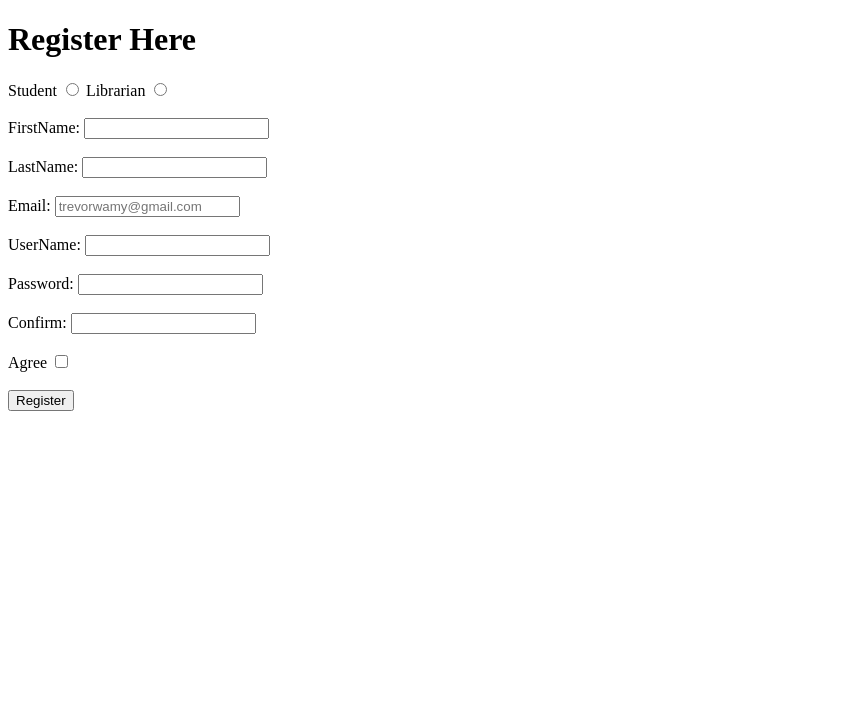
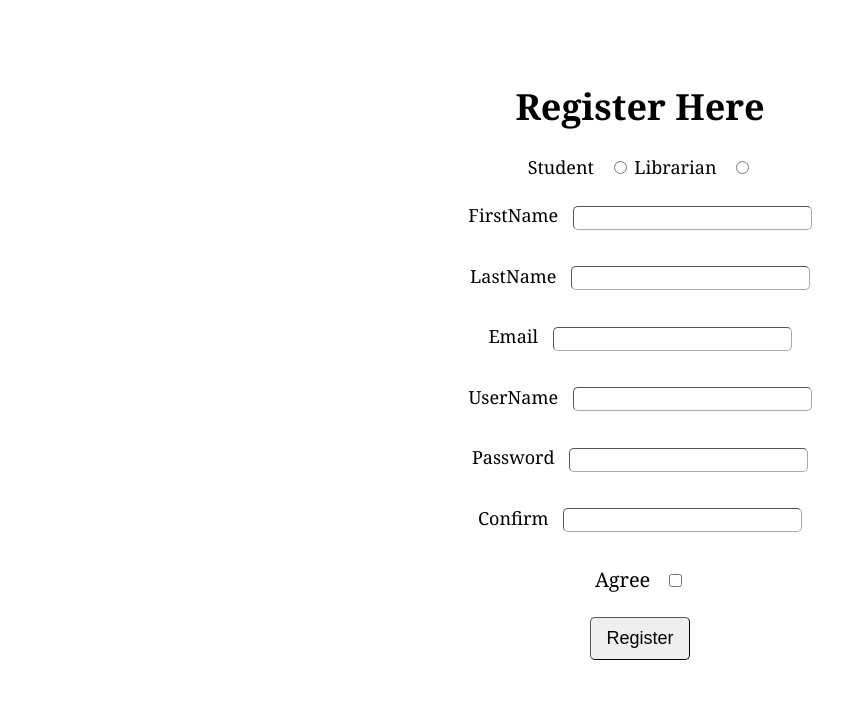
Before and after one commit to marthaserena/django, a Django app: page /myapp/ in a window 1280 px wide. Shown: the top 709 px of the page, without its empty margins (0-867 px from the left). Run offline with Django 4.2, Linux system fonts and the light colour scheme.

Commit message:
Some changes made to some files plus styling for the register page

```diff
--- /dev/null
+++ b/myapp/templates/myapp/register.css
@@ -0,0 +1,37 @@
+body {
+    text-align: center;
+    font-family: Georgia, 'Times New Roman', Times, serif;
+    font-size: large;
+}
+
+.form {
+    padding: 50px;
+}
+
+.item {
+    padding-bottom: 10px;
+}
+
+label {
+    padding-right: 10px;
+}
+
+.input-field {
+    width: 20%;
+    border-radius: 5px;
+    border-color: darkgrey;
+    height: 20px;
+    border-width: thin;
+}
+
+.agree {
+    font-size: 20px;
+}
+
+button {
+    padding: 10px;
+    width: 100px;
+    font-size: large;
+    border-radius: 5px;
+    border-width: thin;
+}
--- a/myapp/templates/myapp/register.html
+++ b/myapp/templates/myapp/register.html
@@ -4,33 +4,43 @@
     <meta charset="UTF-8">
     <meta http-equiv="X-UA-Compatible" content="IE=edge">
     <meta name="viewport" content="width=device-width, initial-scale=1.0">
+    <link rel="stylesheet" href="register.css">
     <title>Register Page</title>
 </head>
 <body>
-    <div>
+    <div class="form">
         <h1>Register Here</h1>
         <label for="student">Student</label>
         <input type="radio" id="student" name="account">
         <label for="librarian">Librarian</label>
         <input type="radio" id="librarian" name="account"><br><br>
-        <label for="first_name">FirstName:</label>
-        <input type="text" id="first_name" name="first_name"><br><br>
-        <label for="last_name">LastName:</label>
-        <input type="text" id="last_name" name="last_name"><br><br>
-        <label for="email">Email:</label>
-        <input type="email" id="email" name="email" placeholder="trevorwamy@gmail.com"><br><br>
-        <label for="user_name">UserName:</label>
-        <input type="text" id="user_name" name="user_name"><br><br>
-        <label for="password">Password:</label>
-        <input type="password" id="password" name="password" minlength="8" maxlength="12"><br><br>
-        <label for="password">Confirm:</label>
-        <input type="password" id="password" name="password" minlength="8" maxlength="12"><br><br>
-        <label for="agree">Agree</label>
+        <div class="item">
+            <label id="label" for="first_name">FirstName</label>
+            <input class="input-field" type="text" id="first_name" name="first_name"><br><br>
+        </div>
+        <div class="item">
+            <label id="label" for="last_name">LastName</label>
+            <input class="input-field" type="text" id="last_name" name="last_name"><br><br>
+        </div>
+        <div class="item">
+            <label id="label" for="email">Email</label>
+            <input class="input-field" type="email" id="email" name="email"><br><br>
+        </div>
+        <div class="item">
+            <label id="label" for="user_name">UserName</label>
+            <input class="input-field" type="text" id="user_name" name="user_name"><br><br>
+        </div>
+        <div class="item">
+            <label id="label" for="password">Password</label>
+            <input class="input-field" type="password" id="password" name="password" minlength="8" maxlength="12"><br><br>
+        </div>
+        <div class="item">
+            <label id="label" for="password">Confirm</label>
+            <input class="input-field" type="password" id="password" name="password" minlength="8" maxlength="12"><br><br>
+        </div>
+        <label class="agree" id="label" for="agree">Agree</label>
         <input type="checkbox" id="agree" name="agree"><br><br>
         <button type="submit">Register</button>
-
-
     </div>
-
 </body>
 </html>
--- a/myapp/templates/myapp/style.css
+++ b/myapp/templates/myapp/user.css
@@ -1,5 +1,3 @@
-
-
 #header{
     font-family: 'Lucida Sans', 'Lucida Sans Regular';
     margin-bottom: 5px;
--- a/myapp/templates/myapp/index.html
+++ b/myapp/templates/myapp/user.html
@@ -1,7 +1,7 @@
 <!DOCTYPE html>
 <html>
     <head>
-        <link  rel="stylesheet" href="style.css">
+        <link  rel="stylesheet" href="user.css">
         <title>
             Library App
         </title>
```
